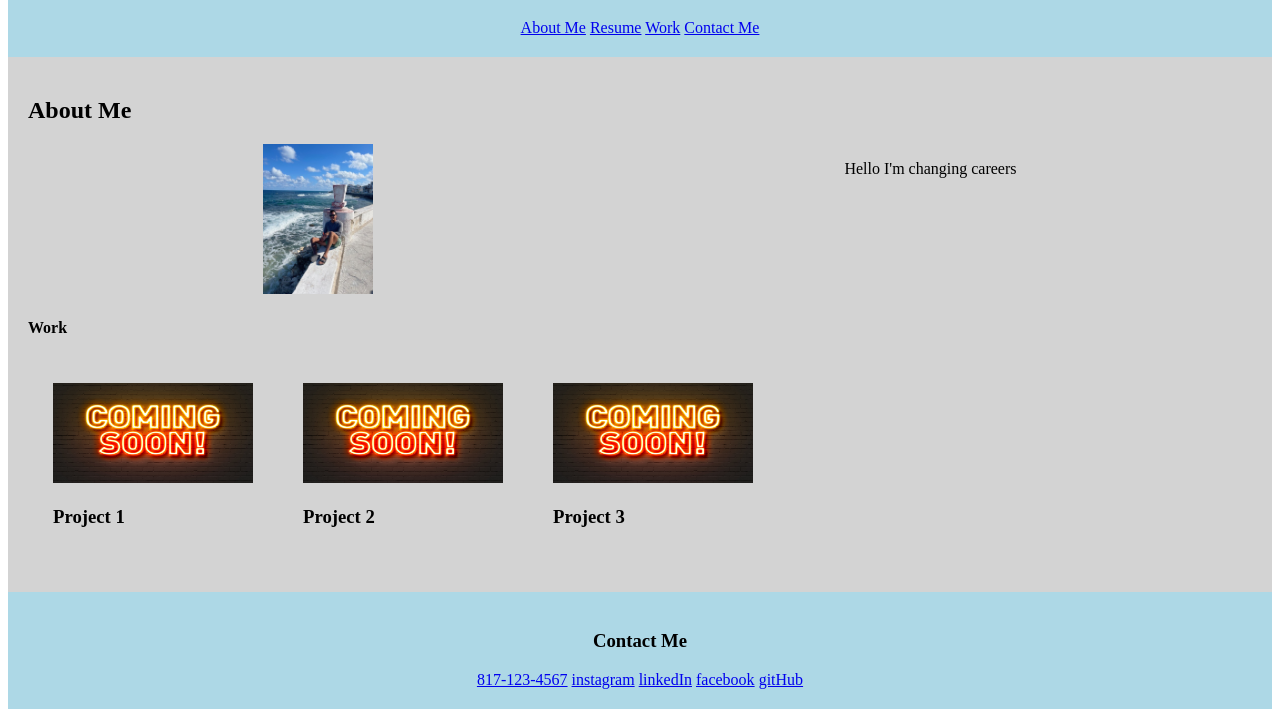
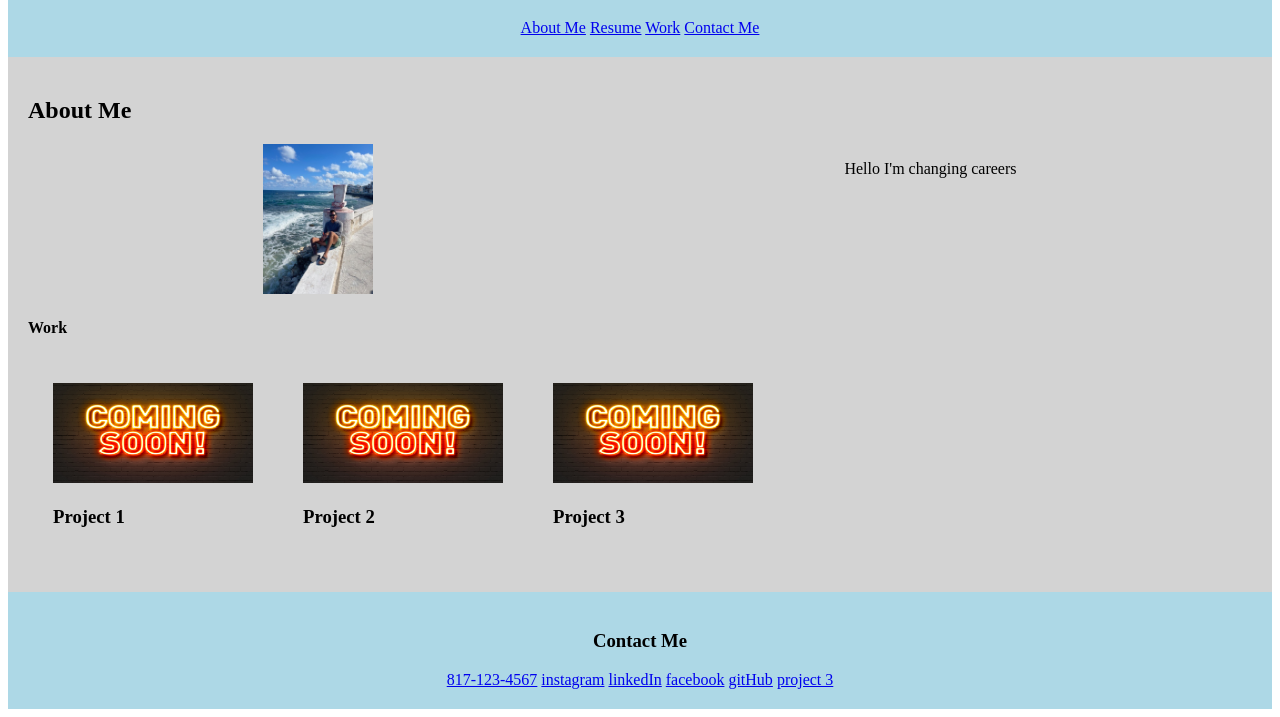
Before and after one commit to Bermejo246/Portfolio, a plain HTML site: page index.html in a window 1280 px wide. Shown: the part 89-806 px from the top of the page. Drawn offline with Linux system fonts and the light colour scheme.

```diff
--- a/index.html
+++ b/index.html
@@ -104,6 +104,7 @@
             <a href="https://open.linkedin.com/mark-bermejo-565">linkedIn</a>
             <a href="https://open.facebook.com/mark.a.Bermejo">facebook</a>
             <a href="https://github.com/Bermejo246">gitHub</a>
+            <a href="https://myworkspaceutap3.herokuapp.com/">project 3</a>
           </section>
       </footer>
   </footer>
```
